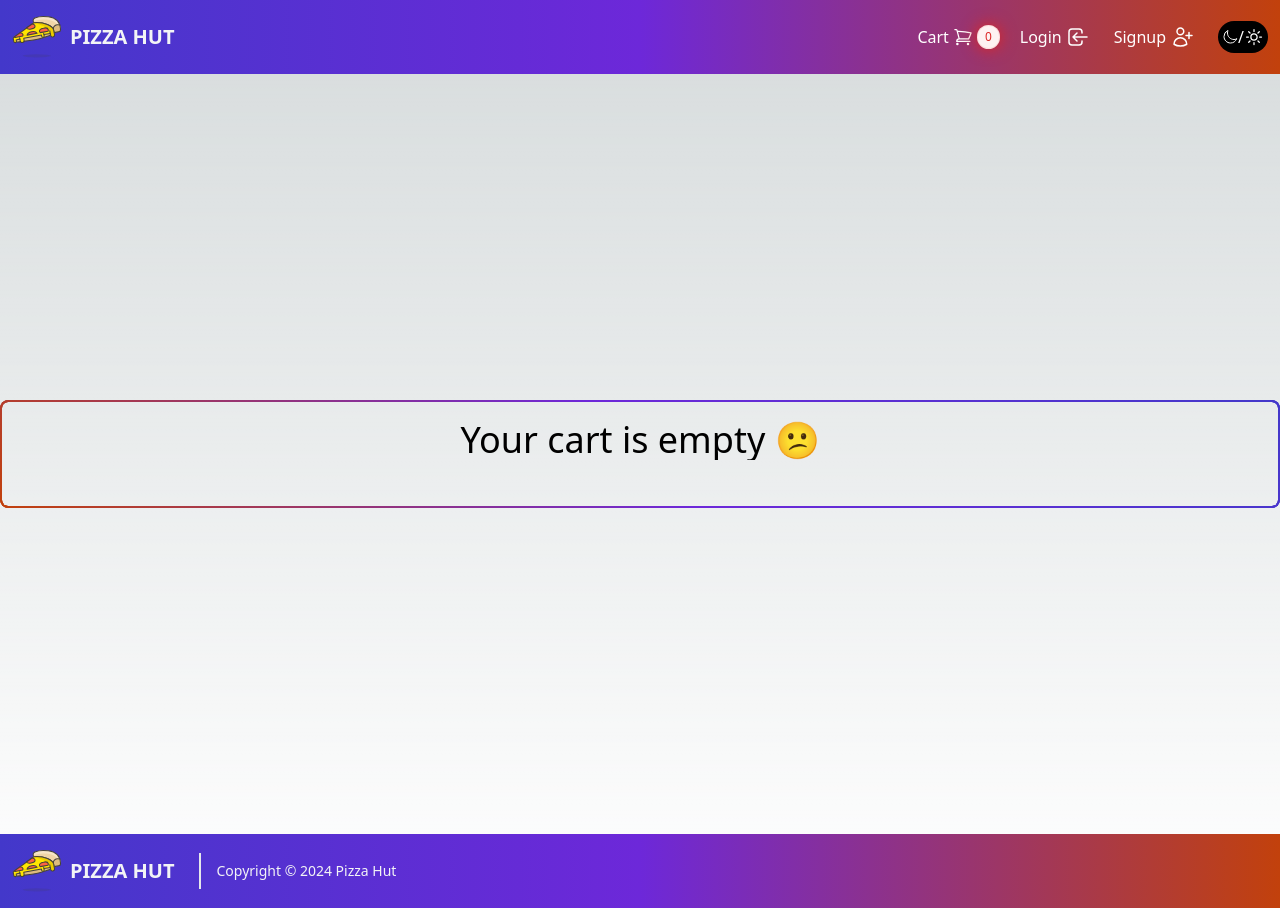
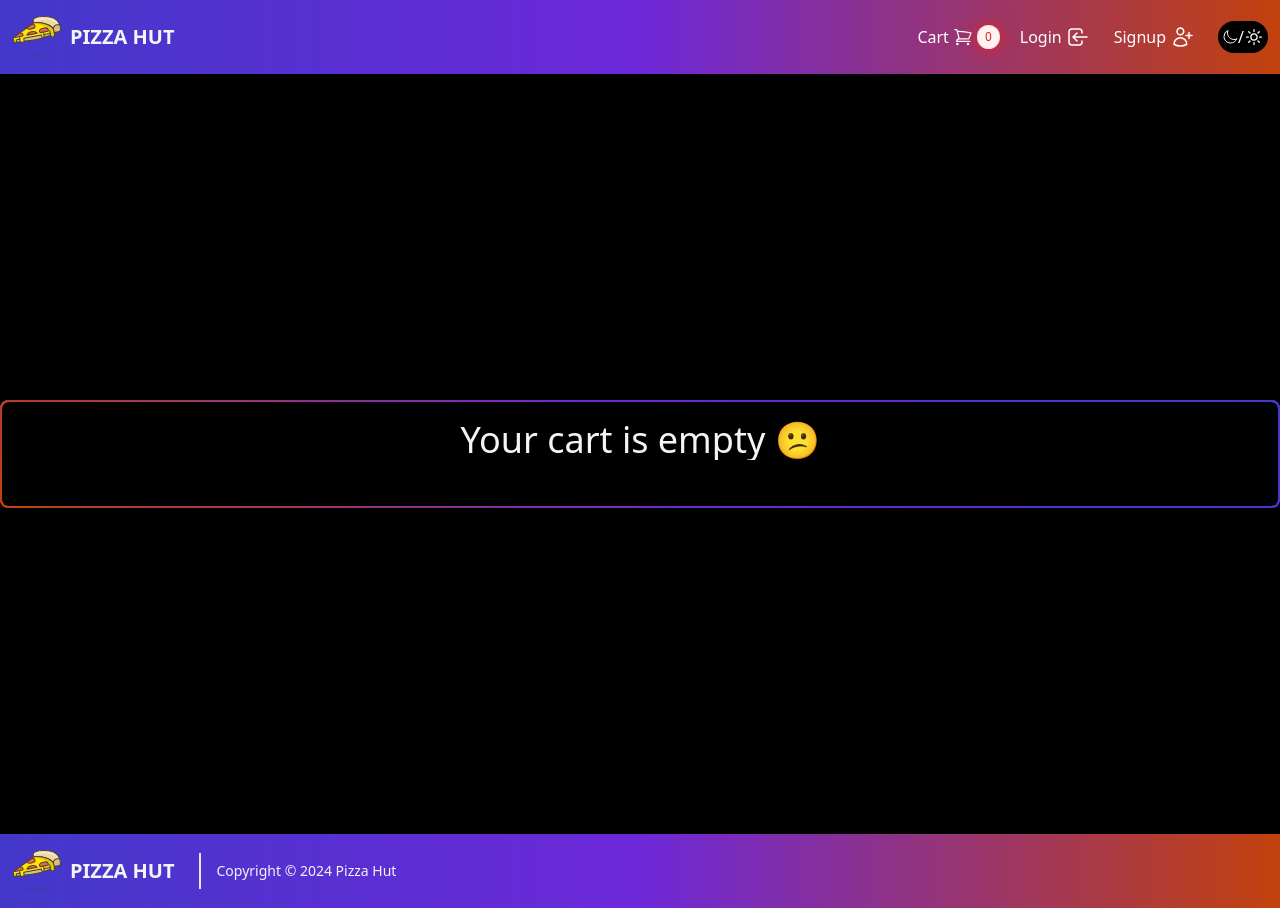
Before and after one commit to chetanck03/Pizza_NextJs, a Next.js app: page /cart in a window 1280 px wide. Built offline with nearby package versions, Linux system fonts and the light colour scheme.

Commit message:
added use

```diff
--- a/src/components/home/Card.js
+++ b/src/components/home/Card.js
@@ -75,7 +75,7 @@ export default function Card(props) {
           </div>
           {/* contents */}
           <div className="p-4">
-            <div className="font-bold mb-2 text-xl uppercase">{data.name}</div>
+            <div className="font-bold mb-2 dark:text-gray-100 text-xl uppercase">{data.name}</div>
             <p className="short_description text-gray-700 dark:text-gray-400 text-base">
               {data.description}
             </p>
@@ -119,12 +119,12 @@ export default function Card(props) {
         {/* Price  */}
         <div className="flex p-4 font-bold justify-between">
 
-          <button onClick={handleAddToCart} className="border dark:border-gray-400 border-gray-900 rounded p-2 hover:bg-gradient-to-r
+          <button onClick={handleAddToCart} className="border dark:text-gray-100 dark:border-gray-400 border-gray-900 rounded p-2 hover:bg-gradient-to-r
            from-indigo-700 to-orange-700 hover:text-gray-100 ">
             Add to cart
           </button>
 
-          <p className="p-2 text-xl">₹ {finalPrice} /-</p>
+          <p className="p-2 dark:text-gray-100 text-xl">₹ {finalPrice} /-</p>
         </div>
 
       </div>
--- a/src/components/layouts/Layout.js
+++ b/src/components/layouts/Layout.js
@@ -6,7 +6,7 @@ const Layout = ({ children }) => {
     return (
         <>
             <Navbar />
-            <main>{children}</main>
+            <main className='bg-black text-gray-100'>{children}</main>
             <Footer />
         </>
     )
--- a/src/components/layouts/Navbar.js
+++ b/src/components/layouts/Navbar.js
@@ -19,7 +19,7 @@ function Navbar() {
   }, [])
   if (!mounted) return null;
   return (
-    <header className="text-white-100 sticky top-0 z-50 bg-gradient-to-r from-indigo-700 via-violet-700 to-orange-700 body-font ">
+    <header className="text-white-100  sticky top-0 z-50 bg-gradient-to-r from-indigo-700 via-violet-700 to-orange-700 body-font ">
       {/* Header */}
       <div className="container mx-auto flex flex-wrap p-3 flex-col md:flex-row items-center">
         {/* Logo */}
--- a/src/pages/cart/index.js
+++ b/src/pages/cart/index.js
@@ -373,7 +373,7 @@ function Cart() {
                 </>
 
                ):(
-               <div className='font-semi text-center text-4xl'>
+               <div className='font-semi text-gray-100 text-center text-4xl'>
                 Your cart is empty 😕
                </div>
                )
--- a/src/pages/index.js
+++ b/src/pages/index.js
@@ -52,7 +52,7 @@ export default function Home({data}) {
         <div className="my-6 space-x-5">
           {/* All */}
           <button
-          className={`border-black rounded-full dark:border-white border-2 py-1 px-3
+          className={`border-white rounded-full dark:text-gray-100 text-gray-500 dark:border-white border-2 py-1 px-3
           ${!typeFilter && "bg-slate-300 dark:bg-slate-600"}`}
           onClick={()=>setTypeFilter(false)}
           >All
@@ -60,7 +60,7 @@ export default function Home({data}) {
 
         {/* veg */}
           <button
-          className={`border-black rounded-full dark:border-white border-2 py-1 px-3
+          className={`border-white rounded-full dark:text-gray-100 text-gray-500 dark:border-white border-2 py-1 px-3
           ${typeFilter==="Veg" && "bg-slate-300 dark:bg-slate-600"}`}
           onClick={()=>setTypeFilter("Veg")}>
           <span
@@ -74,7 +74,7 @@ export default function Home({data}) {
           </button>
         {/* Non - Veg */}
           <button
-          className={`border-black rounded-full dark:border-white border-2 py-1 px-3
+          className={`border-white rounded-full dark:text-gray-100 text-gray-500 dark:border-white border-2 py-1 px-3
           ${typeFilter==="Non-Veg" && "bg-slate-300 dark:bg-slate-600"}`}
           onClick={()=>setTypeFilter("Non-Veg")}>
           <span
@@ -102,7 +102,7 @@ export default function Home({data}) {
               {/* show in UI */}
               <div className="flex flex-col items-center justify-center">
                 {/* show data in grid */}
-                <div className="grid mx-auto grid-cols-1 md:grid-cols-2 lg:grid-cols-3">
+                <div className="grid mx-auto grid-cols-1  md:grid-cols-2 lg:grid-cols-3">
 
                   {foodData
                     ?.filter((foodData) => category === foodData.category)
```
